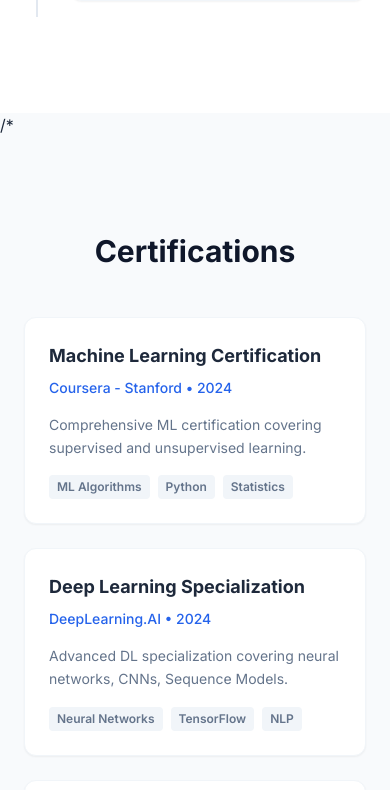
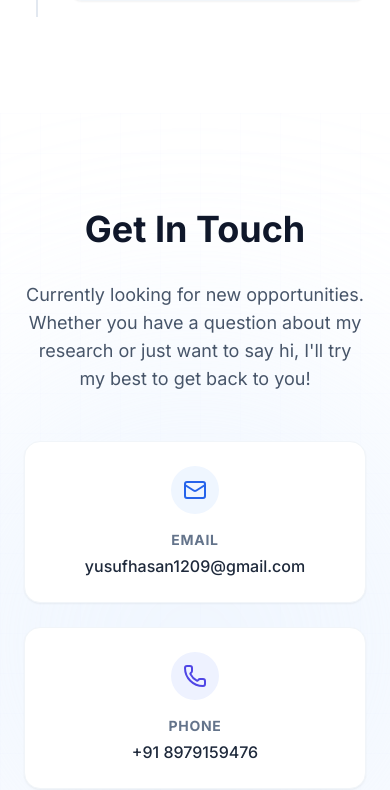
Before and after one commit to hasanyusuf01/Portfolio_v2, a React (Vite) app: page / in a window 390 px wide. Shown: the part 6320-7110 px from the top of the page. Built offline with nearby package versions, Linux system fonts and the light colour scheme.

Commit message:
Remove Certificates Section from App.tsx
Commented out the Certificates Section in App.tsx.

```diff
--- a/App.tsx
+++ b/App.tsx
@@ -92,26 +92,7 @@ function App() {
           </div>
         </section>
 
-        /* {/* Certificates Section */}
-        <section className="py-24 bg-slate-50">
-           <div className="container mx-auto px-6">
-              <h2 className="text-3xl md:text-4xl font-bold text-slate-900 mb-12 text-center">Certifications</h2>
-              <div className="grid grid-cols-1 md:grid-cols-3 gap-6">
-                 {CERTIFICATES.map((cert) => (
-                    <div key={cert.id} className="bg-white border border-slate-100 p-6 rounded-xl shadow-sm hover:shadow-md hover:border-blue-200 transition-all group">
-                       <h3 className="text-lg font-bold text-slate-800 mb-2 group-hover:text-primary transition-colors">{cert.title}</h3>
-                       <p className="text-primary font-medium text-sm mb-4">{cert.issuer} • {cert.date}</p>
-                       <p className="text-slate-500 text-sm mb-4 leading-relaxed">{cert.description}</p>
-                       <div className="flex flex-wrap gap-2">
-                          {cert.skills.map(s => (
-                             <span key={s} className="text-xs font-semibold text-slate-500 bg-slate-100 px-2 py-1 rounded">{s}</span>
-                          ))}
-                       </div>
-                    </div>
-                 ))}
-              </div>
-           </div>
-        </section> */
+
 
         {/* Contact Section */}
         <section id="contact" className="py-24 bg-white relative overflow-hidden">
```
